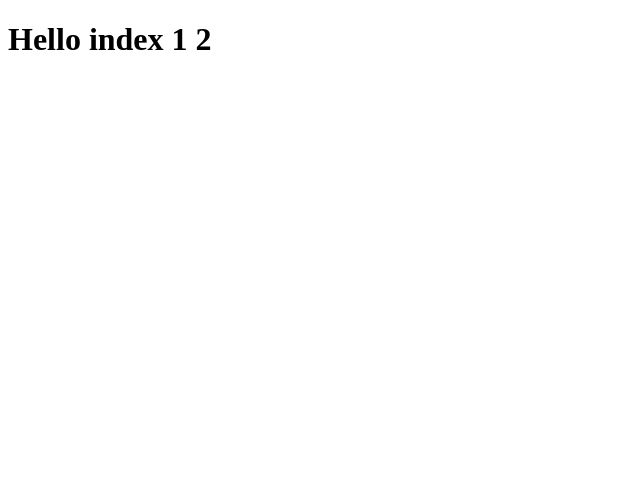
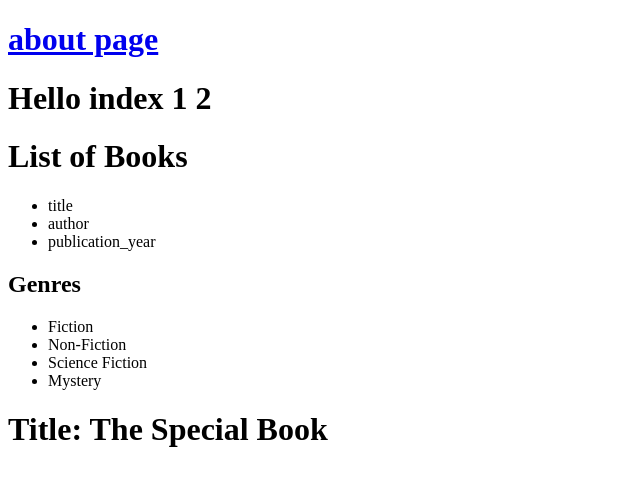
Before and after one commit to mdalaminfaraji/django_practices_10_5, a Django app: page /templates_practices/index in a window 1280 px wide. Shown: the top 486 px of the page, without its empty margins (0-640 px from the left). Run offline with Django 4.2, Linux system fonts and the light colour scheme.

Commit message:
set some tag

```diff
--- a/templates_practices/firstApp/templates/index.html
+++ b/templates_practices/firstApp/templates/index.html
@@ -6,6 +6,26 @@
     <title>index</title>
   </head>
   <body>
+    <h1><a href="/"> about page</a></h1>
     <h1>Hello index {{a }} {{b}}</h1>
+    <h1>List of Books</h1>
+
+    <!-- Displaying the list of books -->
+    <ul>
+      {% for book in special_book %}
+      <li>{{book }}</li>
+      {% endfor %}
+    </ul>
+
+    <h2>Genres</h2>
+
+    <!-- Displaying the string array -->
+    <ul>
+      {% for genre in genres %}
+      <li>{{ genre }}</li>
+      {% endfor %}
+    </ul>
+
+    <h1>Title: {{special_book.title}}</h1>
   </body>
 </html>
--- a/templates_practices/firstApp/views.py
+++ b/templates_practices/firstApp/views.py
@@ -6,5 +6,9 @@ def home(request):
          return HttpResponse("Hello, world. You're at the polls index.")
 
 def index(request):
-        context={'a':1, 'b':2}
+        context={'a':1, 'b':2,  'genres':['Fiction', 'Non-Fiction', 'Science Fiction', 'Mystery'],   'special_book' :{
+        'title': 'The Special Book',
+        'author': 'Special Author',
+        'publication_year': 2022,
+    }}
         return render(request, 'index.html', context)
```
